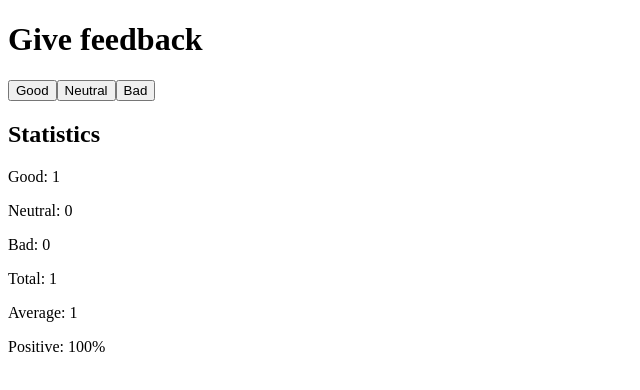
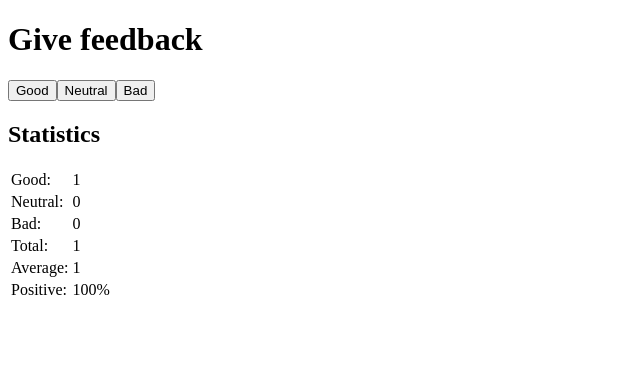
Before and after one commit to MichelPescina/FullStackOpen-Answers, a React (Vite) app in the folder part1/unicafe/: page / in a window 1280 px wide. Both pictures are taken after a click on the button "Good". Shown: the top 390 px of the page, without its empty margins (0-640 px from the left). Built offline with nearby package versions, Linux system fonts and the light colour scheme.

Commit message:
Finished exercise 1.11

```diff
--- a/part1/unicafe/src/App.jsx
+++ b/part1/unicafe/src/App.jsx
@@ -1,10 +1,18 @@
 import { useState } from 'react'
 
 const StatisticLine = ({text, value, isPercentage = false}) => {
-  return <p>{text}: {value}{isPercentage ? "%" : ""}</p>
+  return (
+    <>
+      <tr>
+        <td>{text}:</td>
+        <td>{value}{isPercentage ? "%" : ""}</td>
+      </tr>
+    </>
+  )
 }
 
 const Statistics = ({stats}) => {
+  let res = null;
   let elements = null
   if (stats.Total > 0) {
     elements = Object.entries(stats).map((entry, i) => {
@@ -15,7 +23,7 @@ const Statistics = ({stats}) => {
           text={entry[0]}
           value={entry[1].value}
           isPercentage={entry[1].isPercentage}
-          ></StatisticLine>
+        ></StatisticLine>
       }
       else {
         elem = <StatisticLine
@@ -26,9 +34,18 @@ const Statistics = ({stats}) => {
       }
       return elem
     })
+    res = (
+      <table>
+        <tbody>
+          {elements}
+        </tbody>
+      </table>
+    )
   }
-  else elements = <p>No feedback given</p>
-  return elements
+  else {
+    res = <p>No feedback given</p>
+  }
+  return res
 }
 
 const Button = ({text, clickHandler}) => {
```
